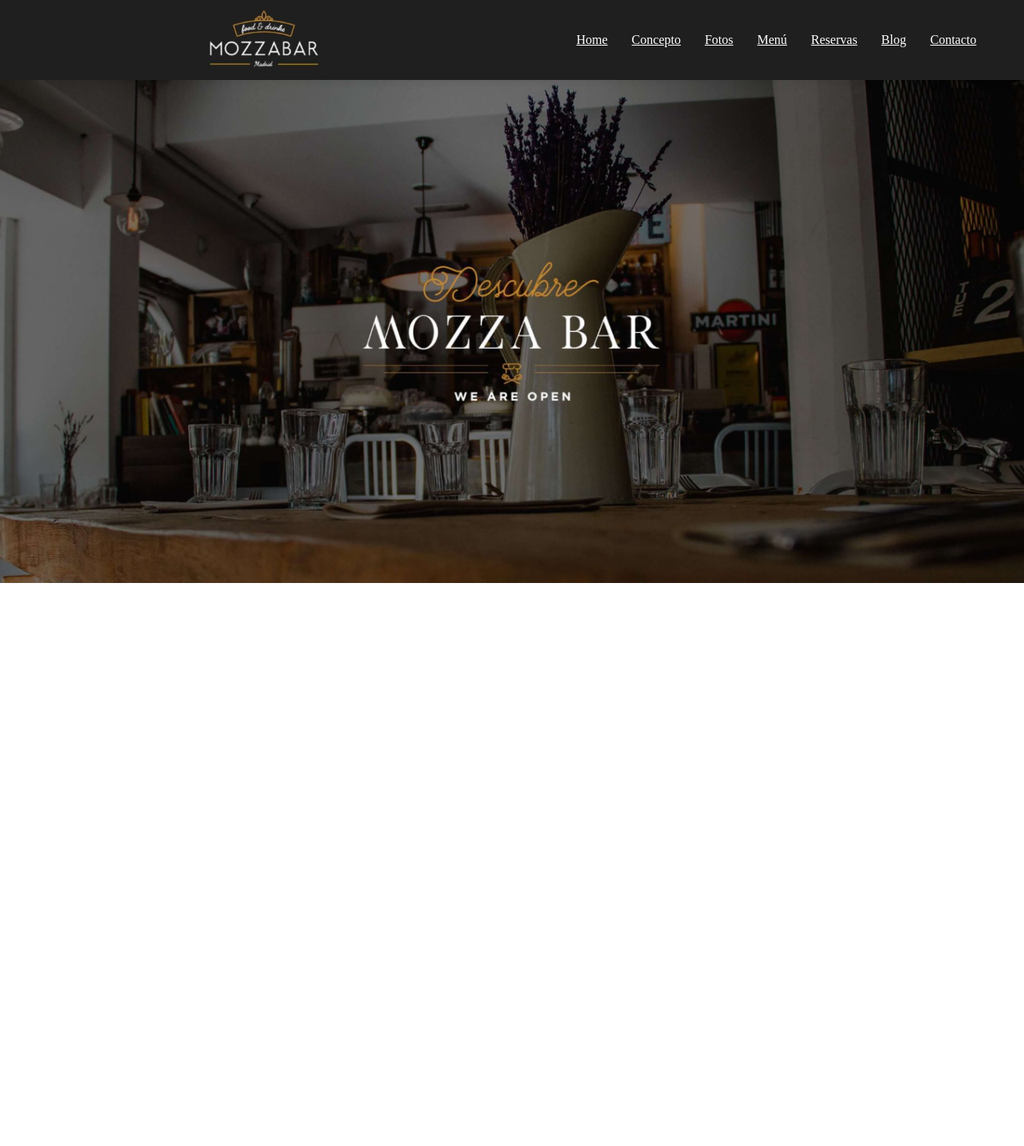
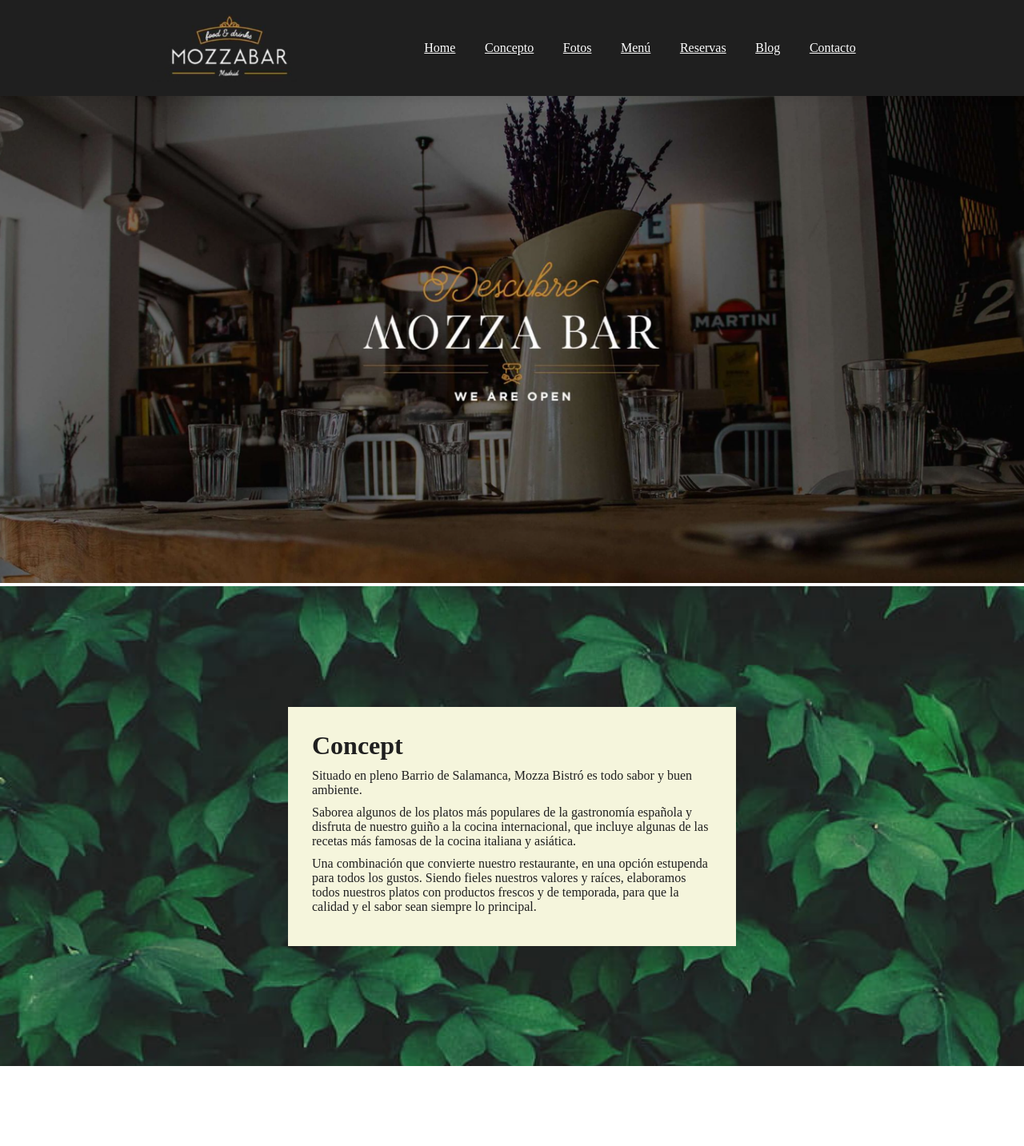
Before and after one commit to MarcosGR19/Restaurant-Web, a plain HTML site: page index.html in a window 1280 px wide. Shown: the whole page at 80% size. After the commit the page ends 1333 px from the top, so only its background shows below. Drawn offline with Linux system fonts and the light colour scheme.

Commit message:
added 2nd section

```diff
--- a/index.html
+++ b/index.html
@@ -27,7 +27,12 @@
             <img src="./sources/main_img.png" class="main-screen__img">
         </div>
         <div class="concept">
-
+            <div class="concept-square">
+                <h1>Concept</h1>
+                <p>Situado en pleno Barrio de Salamanca, Mozza Bistró es todo sabor y buen ambiente.</p>
+                <p>Saborea algunos de los platos más populares de la gastronomía española y disfruta de nuestro guiño a la cocina internacional, que incluye algunas de las recetas más famosas de la cocina italiana y asiática.</p>
+                <p>Una combinación que convierte nuestro restaurante, en una opción estupenda para todos los gustos. Siendo fieles nuestros valores y raíces, elaboramos todos nuestros platos con productos frescos y de temporada, para que la calidad y el sabor sean siempre lo principal.</p>
+            </div>
         </div>
     </main>
 </body>
--- a/style.css
+++ b/style.css
@@ -8,36 +8,36 @@
     top: 0;
     width: 100%;
     height: 12%;
-    min-height: 100px;
+    min-height: 120px;
     background-color: rgb(31, 31, 31);
-    /* padding-right: 15px;
-    padding-left: 40px; */
+
     display:flex;
     align-items: center;
     justify-content: space-around;
 
     /* Extra features */
     box-shadow: 0 4px 10px rgb(0 0 0 / 8%);
-    /* background: rgba(255, 255, 255, 0.98); */
 
-/*
-    display:flex;
-    justify-content:space-between; */
 }
 
-/* .nav__logo{
-    align-self: flex-start;
-} */
+.nav__logo{
+    width:25%;
+    min-width: 100px;
+    margin-right:25%;
+}
 
 .nav__ref{
-    display:flex;
-    /* justify-content: space-around; */
-    gap:30px;
+    min-width: 400px;
+    width:75%;
+    margin-right:15%;
+    display: flex;
+    justify-content:space-around;
 }
 
 .nav__logo--img{
     scale: 0.35;
-    /* margin:auto; */
+    width: 300%;
+    min-width: 300px;
 }
 
 .nav__ref--a {
@@ -50,16 +50,35 @@
 }
 
 .main-screen {
+    display: block;
     padding-top: 100px;
 }
 
 .main-screen__img{
     width:100%;
+    height: 100%;
 }
 
 .concept{
-    padding-top: 400px;
-    height: 300px;
-    width:100%
-    background-image url("./sources/hojas.jpg");
+    padding:0;
+    margin:0;
+    height: 600px;
+    background-image: url("./sources/hojas.jpg");
+    background-size:100%;
+
+    display: flex;
+    justify-content: center;
+    align-items: center;
 }
+
+.concept-square{
+    color: rgb(31, 31, 31);
+    width: 500px;
+    background-color: beige;
+    padding: 30px;
+    margin:20px;
+}
+
+.concept-square h1,p{
+    margin-bottom:10px;
+}
```
